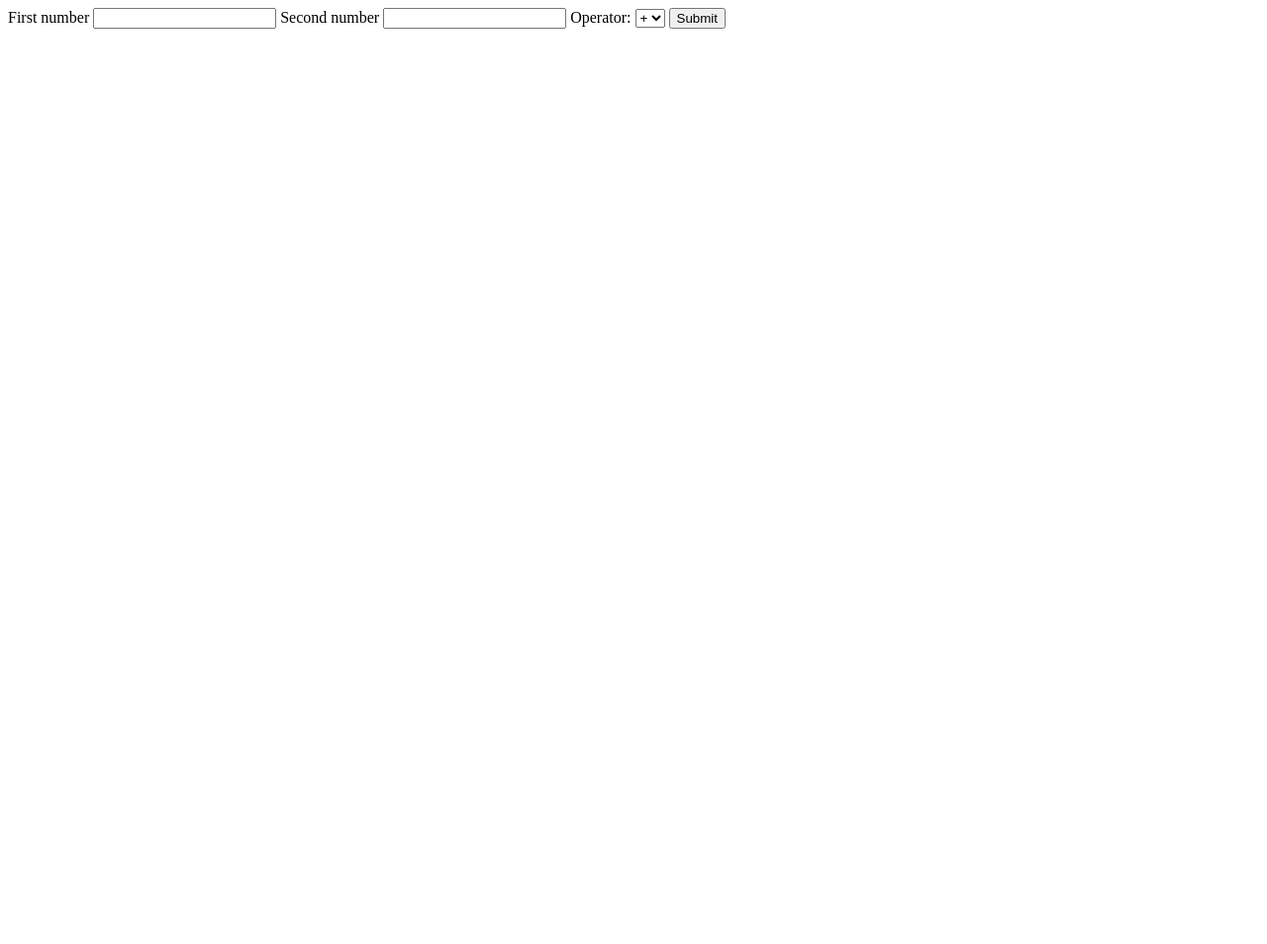
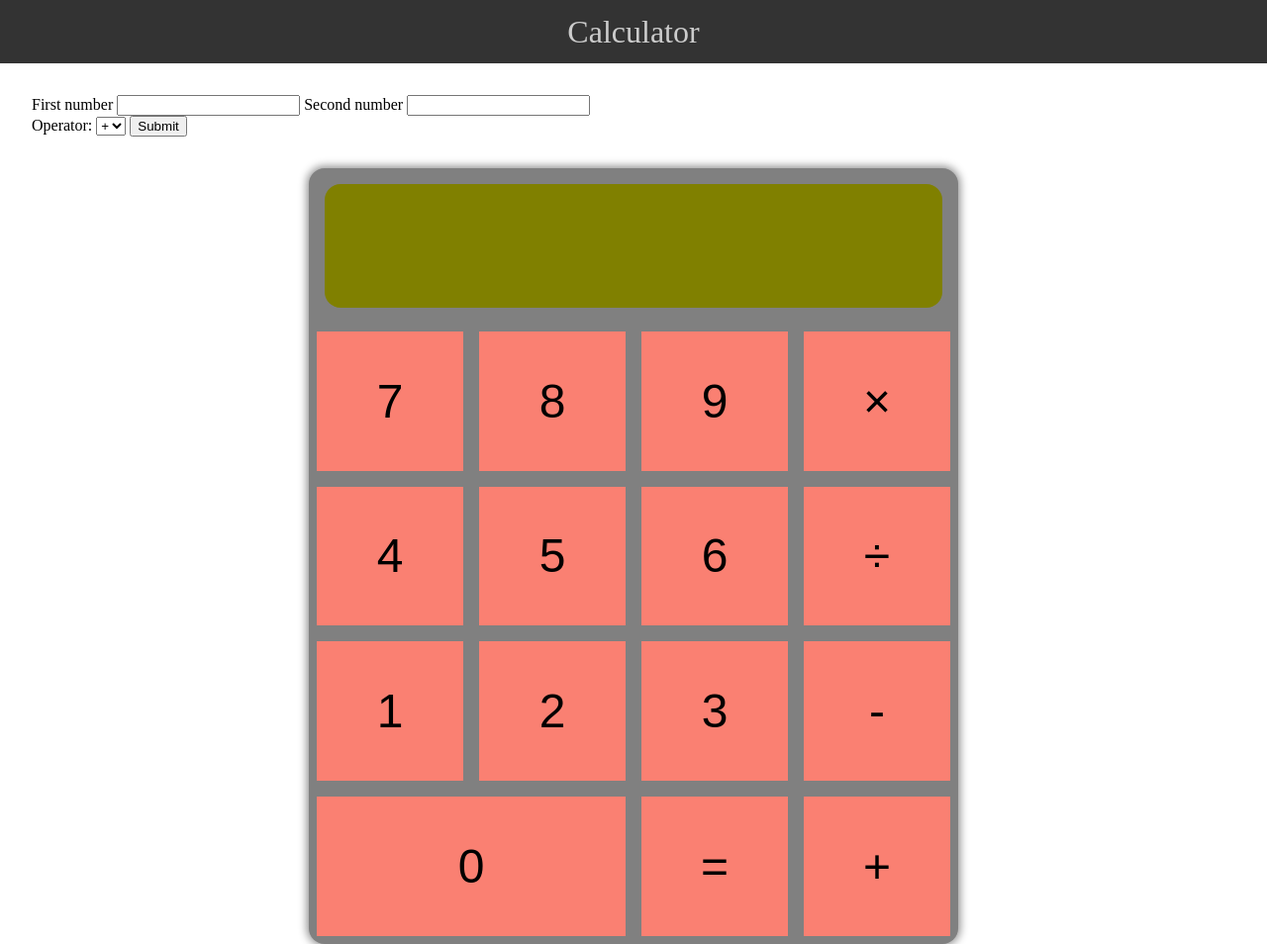
Before and after one commit to Nick-Guzy/Calculator, a plain HTML site: page index.html in a window 1280 px wide. Shown: the whole page at 99% size. Before the commit the page ends 800 px from the top, so only its background shows below. Drawn offline with Linux system fonts and the light colour scheme.

Commit message:
Add calculator div
Co-authored-by: Mike Donovan <mike@mikedonovan.dev>

```diff
--- a/css/styles.css
+++ b/css/styles.css
@@ -0,0 +1,62 @@
+body {
+  margin: 0;
+  box-sizing: border-box;
+}
+
+header {
+  height: 4rem;
+  font-size: 2rem;
+  background-color: #333;
+  color: #ccc;
+  display: flex;
+  align-items: center;
+  justify-content: center;
+}
+
+form {
+  margin: 2rem;
+}
+
+main {
+  display: flex;
+  justify-content: center;
+}
+
+#calculator {
+  background-color: gray;
+  width: 50vw;
+  height: 60vw;
+  border-radius: 1rem;
+  box-shadow: 0 0 8px 2px rgba(0, 0, 0, 0.447);
+  padding: 0.5rem;
+}
+
+#button-grid {
+  width: 100%;
+  height: 100%;
+  display: grid;
+  grid-template-rows: 1fr 1fr 1fr 1fr 1fr;
+  grid-template-columns: 1fr 1fr 1fr 1fr;
+  grid-gap: 1rem;
+}
+
+.calculator-button {
+  background-color: salmon;
+  font-size: 3rem;
+  font-family: sans-serif;
+  display: flex;
+  align-items: center;
+  justify-content: center;
+}
+
+#zero-button {
+  grid-column-start: 1;
+  grid-column-end: 3;
+}
+#calculator-display {
+  grid-column-start: 1;
+  grid-column-end: 5;
+  background-color: olive;
+  border-radius: 1rem;
+  margin: 0.5rem;
+}
--- a/index.html
+++ b/index.html
@@ -9,12 +9,13 @@
     <title>Calculator</title>
 </head>
 <body>
+    <header>Calculator</header>
     <form>
         <label for="number1">First number</label>
         <input type="number" id="number1" name="number1">
         <label for="number2">Second number</label>
         <input type="number" id="number2" name="number2">
-        Operator:
+        <br>Operator:
         <select id="operator-select">
             <option>+</option>
             <option>-</option>
@@ -23,5 +24,29 @@
         </select>
         <button type="submit" id="submit-button">Submit</button>
     </form>
+    <main>
+        <div id="calculator">
+            <div id="button-grid">
+                <div id="calculator-display"></div>
+                <div class="calculator-button">7</div>
+                <div class="calculator-button">8</div>
+                <div class="calculator-button">9</div>
+                <div class="calculator-button">×</div>
+                <div class="calculator-button">4</div>
+                <div class="calculator-button">5</div>
+                <div class="calculator-button">6</div>
+                <div class="calculator-button">÷</div>
+                <div class="calculator-button">1</div>
+                <div class="calculator-button">2</div>
+                <div class="calculator-button">3</div>
+                <div class="calculator-button">-</div>
+                <div id="zero-button" class="calculator-button">0</div>
+                <div class="calculator-button">=</div>
+                <div class="calculator-button">+</div>
+            </div>
+
+        </div>
+    </main>
+
 </body>
 </html>
--- a/js/scripts.js
+++ b/js/scripts.js
@@ -39,6 +39,5 @@ function calculate(firstNumber, secondNumber, operator) {
   } else if (operator === "÷") {
     result = divide(firstNumber, secondNumber);
   }
-
   return result;
 }
```
Lines whose indentation alone changed are shown as unchanged.
